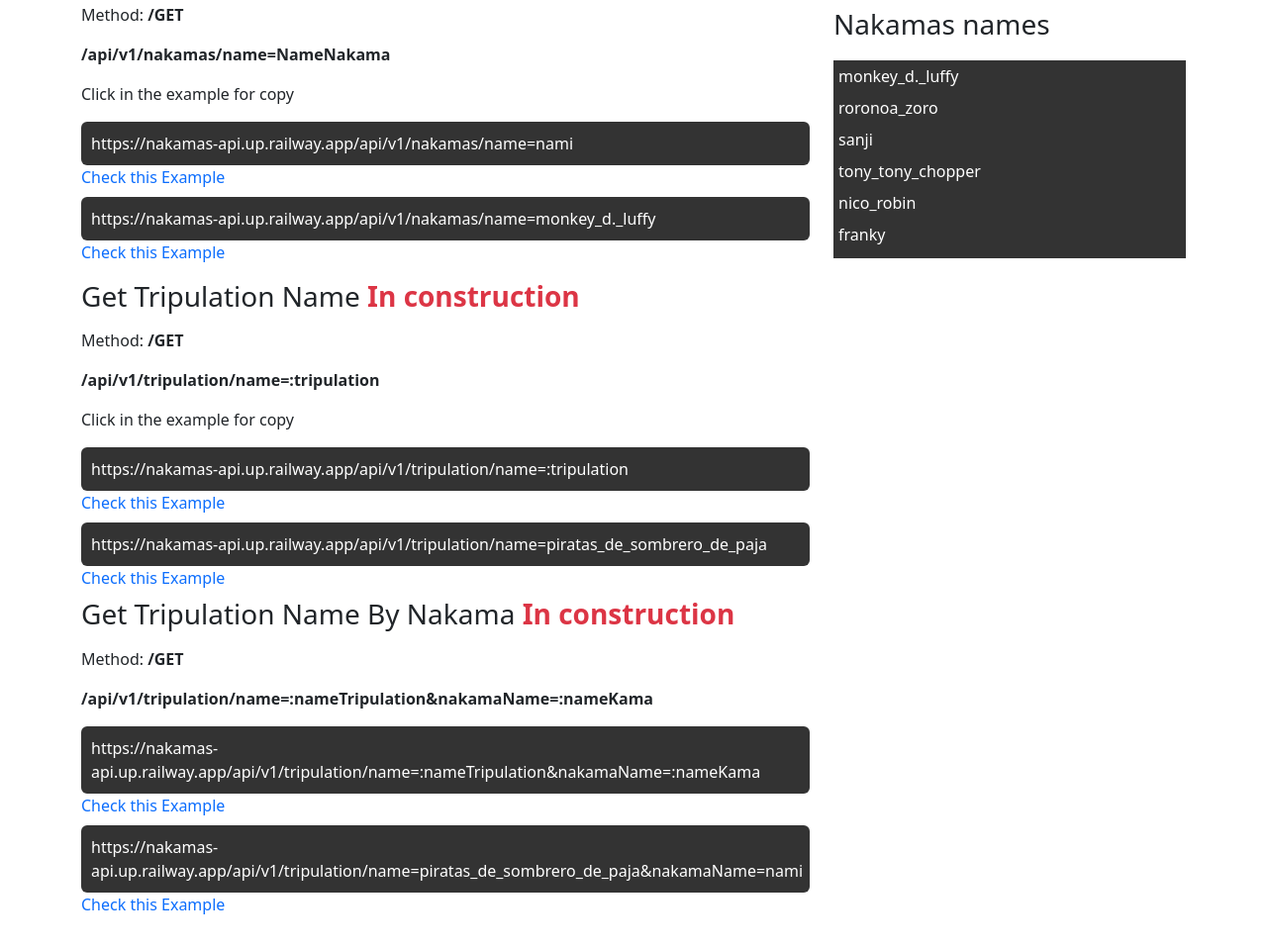
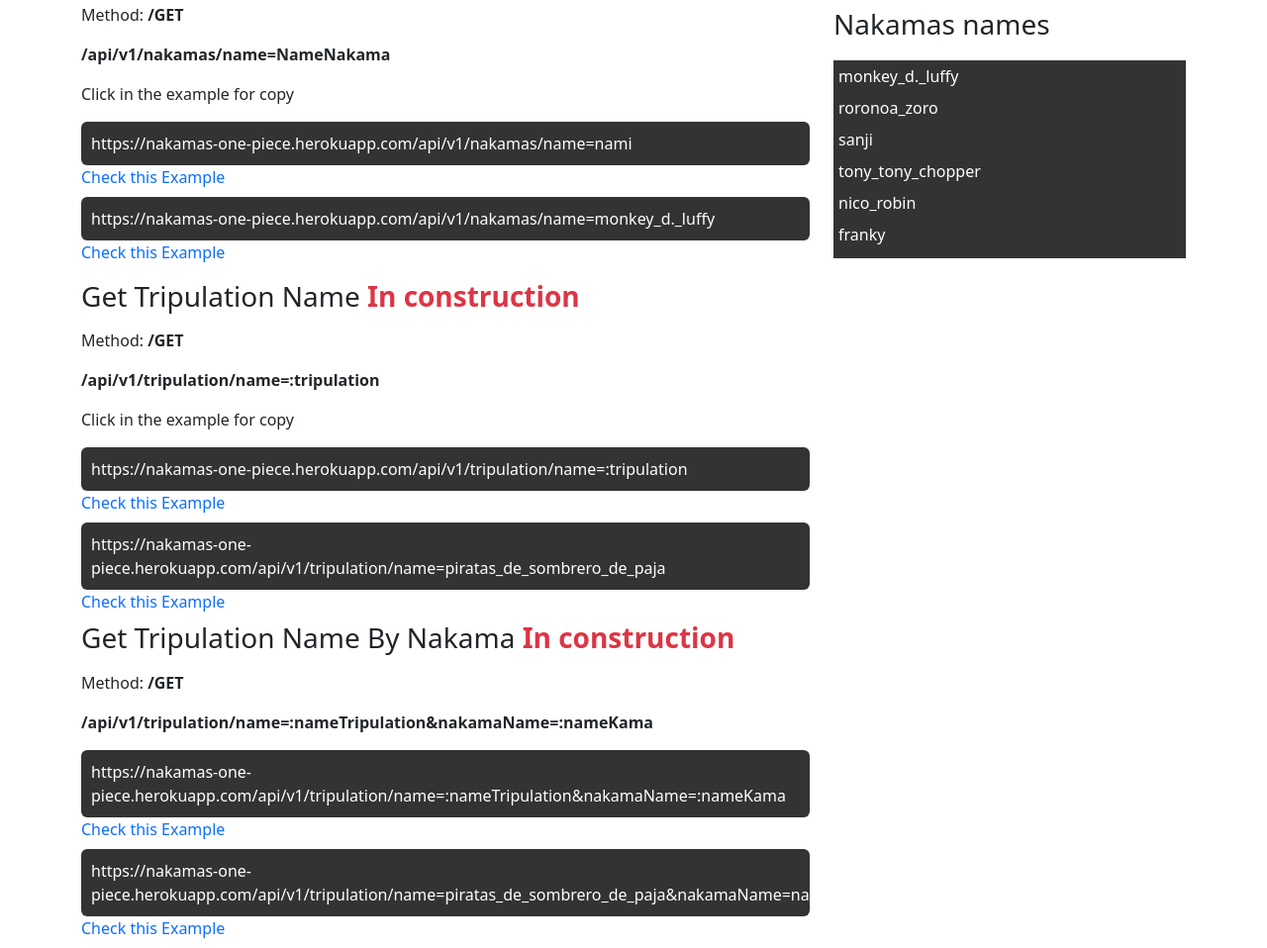
Before and after one commit to frfcode/one-piece-api, a website: page build/public/index.html in a window 1280 px wide. Shown: the part 217-1175 px from the top of the page at 99% size. Before the commit the page ends 1151 px from the top, so only its background shows below. Drawn offline with nearby package versions, Linux system fonts and the light colour scheme.

Commit message:
upadte files

```diff
--- a/build/public/assets/js/app.js
+++ b/build/public/assets/js/app.js
@@ -1,4 +1,3 @@
-"use strict";
 console.log("ok");
 let getAllLinks = document.querySelectorAll("#nakama_link_copy");
 getAllLinks.forEach((createButtonCopy, index) => {
@@ -10,7 +9,9 @@
     createTmpElement.select();
     if (document.execCommand("copy")) {
       createTmpElement.remove();
-            assingStatusCopy[index].innerHTML = `<p class="bg-primary p-2 rounded text-white">Copy Success Nakama</p>`;
+      assingStatusCopy[
+        index
+      ].innerHTML = `<p class="bg-primary p-2 rounded text-white">Copy Success Nakama</p>`;
       setTimeout(() => {
         assingStatusCopy[index].innerHTML = "";
       }, 1800);
--- a/build/public/index.html
+++ b/build/public/index.html
@@ -57,14 +57,14 @@
               <p class="fw-bold">/api/v1/nakamas/name=NameNakama</p>
               <p>Click in the example for copy</p>
               <p class="nakamas-codeblock rounded" id="nakama_link_copy">
-                https://nakamas-api.up.railway.app/api/v1/nakamas/name=nami
+                https://nakamas-one-piece.herokuapp.com/api/v1/nakamas/name=nami
               </p>
               <div id="nakama_link_status"></div>
               <a href="#" target="_blank">Check this Example</a>
             </div>
             <div class="mb-2">
               <p class="nakamas-codeblock rounded" id="nakama_link_copy">
-                https://nakamas-api.up.railway.app/api/v1/nakamas/name=monkey_d._luffy
+                https://nakamas-one-piece.herokuapp.com/api/v1/nakamas/name=monkey_d._luffy
               </p>
               <div id="nakama_link_status"></div>
               <a href="#" target="_blank">Check this Example</a>
@@ -100,14 +100,14 @@
               <p class="fw-bold">/api/v1/tripulation/name=:tripulation</p>
               <p>Click in the example for copy</p>
               <p class="nakamas-codeblock rounded" id="nakama_link_copy">
-                https://nakamas-api.up.railway.app/api/v1/tripulation/name=:tripulation
+                https://nakamas-one-piece.herokuapp.com/api/v1/tripulation/name=:tripulation
               </p>
               <div id="nakama_link_status"></div>
               <a href="#" target="_blank">Check this Example</a>
             </div>
             <div class="mb-2">
               <p class="nakamas-codeblock rounded" id="nakama_link_copy">
-                https://nakamas-api.up.railway.app/api/v1/tripulation/name=piratas_de_sombrero_de_paja
+                https://nakamas-one-piece.herokuapp.com/api/v1/tripulation/name=piratas_de_sombrero_de_paja
               </p>
               <div id="nakama_link_status"></div>
               <a href="#" target="_blank">Check this Example</a>
@@ -128,14 +128,14 @@
                 /api/v1/tripulation/name=:nameTripulation&nakamaName=:nameKama
               </p>
               <p class="nakamas-codeblock rounded" id="nakama_link_copy">
-                https://nakamas-api.up.railway.app/api/v1/tripulation/name=:nameTripulation&nakamaName=:nameKama
+                https://nakamas-one-piece.herokuapp.com/api/v1/tripulation/name=:nameTripulation&nakamaName=:nameKama
               </p>
               <div id="nakama_link_status"></div>
               <a href="#" target="_blank">Check this Example</a>
             </div>
             <div class="mb-2">
               <p class="nakamas-codeblock rounded" id="nakama_link_copy">
-                https://nakamas-api.up.railway.app/api/v1/tripulation/name=piratas_de_sombrero_de_paja&nakamaName=nami
+                https://nakamas-one-piece.herokuapp.com/api/v1/tripulation/name=piratas_de_sombrero_de_paja&nakamaName=nami
               </p>
               <div id="nakama_link_status"></div>
               <a href="#" target="_blank">Check this Example</a>
--- a/package.json
+++ b/package.json
@@ -7,7 +7,8 @@
     "test": "echo \"Error: no test specified\" && exit 1",
     "start": "node build/serve.js",
     "dev": "nodemon build/serve.js --watch",
-    "build": "tsc",
+    "copy-files": "copyfiles -u 1 \"./public/*/*/*\" \"./build/public\"",
+    "build": "tsc && npm run copy-files",
     "tsc-dev": "ts-node-dev serve.ts"
   },
   "author": "",
@@ -25,6 +26,8 @@
     "@types/express": "^4.17.17",
     "@types/node": "^18.13.0",
     "@types/node-fetch": "^2.6.2",
+    "copyfiles": "^2.4.1",
+    "rimraf": "^4.1.2",
     "ts-node-dev": "^2.0.0",
     "typescript": "^4.9.5"
   }
```
Also changed, not shown: 2 other files. Lines whose indentation alone changed are shown as unchanged.
